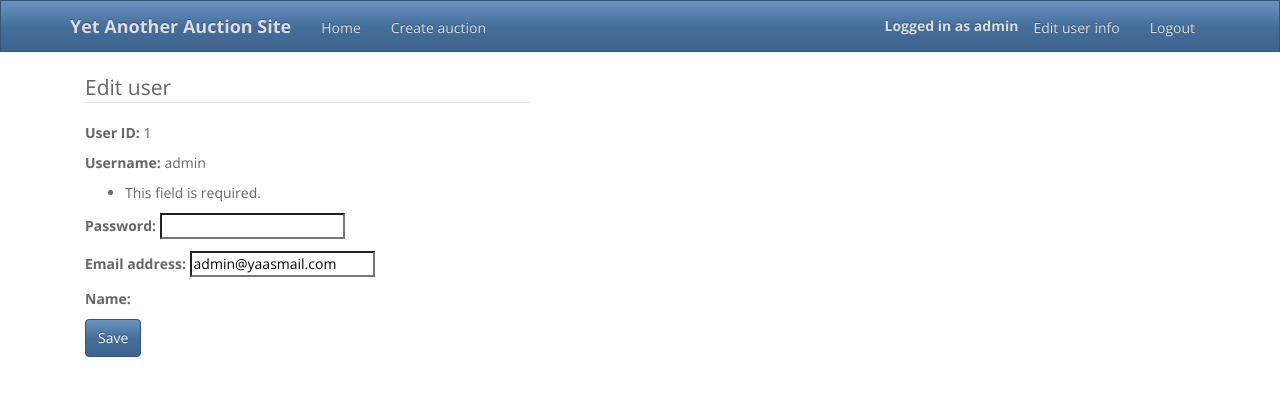
After one commit to vkall/YAAS, a Django app: page /YAAS/edit_user/ in a window 1280 px wide. The commit adds this page. Shown: the top 396 px of the page. Run offline with Django 3.2, Linux system fonts and the light colour scheme; a user stored in the database is signed in; parts of the project's set-up code (start-up, migrations or seed data) failed here and were passed over; some libraries are stand-ins or nearby versions.

Commit message:
Added edit user form (does not work properly yet)

```diff
--- a/YAAS/urls.py
+++ b/YAAS/urls.py
@@ -16,6 +16,7 @@ urlpatterns = patterns('',
     (r'^YAAS/view_auction/(?P<id>\d+)/$', view_auction),
     (r'^YAAS/edit_auction/(?P<id>\d+)/$', edit_auction),
     (r'^YAAS/register/$', register_user),
+    (r'^YAAS/edit_user/$', edit_user),
     (r'^YAAS/login/$', login, {'template_name': 'message.html',
                                'extra_context': {'message': 'Please sign in using the login form in the navigation bar.'}}),
     (r'^YAAS/logout/$', logout, {'next_page': '/YAAS/'}),
--- a/YAAS_app/views.py
+++ b/YAAS_app/views.py
@@ -114,7 +114,7 @@ def register_user(request):
     if request.method == "POST":
         form = UserRegistrationForm(request.POST)
         if form.is_valid():
-            # Save user and redirect to front page
+            # Save user and show message
             form.save()
             template = "message.html"
             context = {"message": "User successfully created, please login."}
@@ -127,6 +127,25 @@ def register_user(request):
     return render_to_response(template, context, context_instance=RequestContext(request))
 
 
+@login_required
+def edit_user(request):
+    user = request.user
+    if request.method == "POST":
+        form = EditUserForm()
+        if form.is_valid():
+            # Save user and show message
+            form.save()
+            template = "message.html"
+            context = {"message": "User info successfully updated."}
+            return render_to_response(template, context, context_instance=RequestContext(request))
+    else:
+        # Empty user form
+        form = EditUserForm({"email": user.email})
+    template = "edit_user.html"
+    context = {"user": user, "form": form}
+    return render_to_response(template, context, context_instance=RequestContext(request))
+
+
 def populate_database(request):
     Populate().doPopulate()
     return HttpResponseRedirect("/YAAS/")
--- a/templates/base.html
+++ b/templates/base.html
@@ -11,19 +11,24 @@
 <body>
 <div class="navbar navbar-inverse navbar-static-top">
     <div class="container">
-        <a href="/YAAS/" class="navbar-brand">Yet Another Auction Site</a>
+        <b><a href="/YAAS/" class="navbar-brand">Yet Another Auction Site</a></b>
         <button class="navbar-toggle" data-toggle="collapse" data-target=".navHeaderCollapse">
             <span class="icon-bar"></span>
             <span class="icon-bar"></span>
             <span class="icon-bar"></span>
         </button>
         <div class="collapse navbar-collapse navHeaderCollapse">
-            <ul class="nav navbar-nav navbar-right">
+            <ul class="nav navbar-nav">
                 <li><a href="/YAAS/">Home</a></li>
-                <li><a href="#">Browse categories</a></li>
                 {% if user.is_authenticated %}
                 <li><a href="/YAAS/create_auction/">Create auction</a></li>
-                <li><a href="/YAAS/logout/">Logout {{ user.username }}</a></li>
+                {% endif %}
+            </ul>
+            <ul class="nav navbar-nav navbar-right">
+                {% if user.is_authenticated %}
+                <b><p class="navbar-text">Logged in as {{ user.username }}</p></b>
+                <li><a href="/YAAS/edit_user/">Edit user info</a></li>
+                <li><a href="/YAAS/logout/">Logout</a></li>
                 {% else %}
                 <li><a href="/YAAS/register/">Register new user</a></li>
                 <li class="dropdown">
--- /dev/null
+++ b/templates/edit_user.html
@@ -0,0 +1,19 @@
+{% extends "base.html" %}
+
+{% block title %}YAAS - {{ user.username }}{% endblock %}
+
+{% block content %}
+    <div class="col-md-5">
+        <form class="form-horizontal" action="/YAAS/edit_user/" method="post">
+            {% csrf_token %}
+            <fieldset>
+                <legend>Edit user</legend>
+                <p><b>User ID:</b> {{ user.id }}</p>
+                <p><b>Username:</b> {{ user.username }}</p>
+                {{ form.as_p }}
+                <p><b>Name:</b>{{ user.get_full_name }}</p>
+                <input type="submit" class="btn btn-primary" value="Save">
+            </fieldset>
+        </form>
+    </div>
+{% endblock %}
```
Also changed, not shown: yaas.db.
